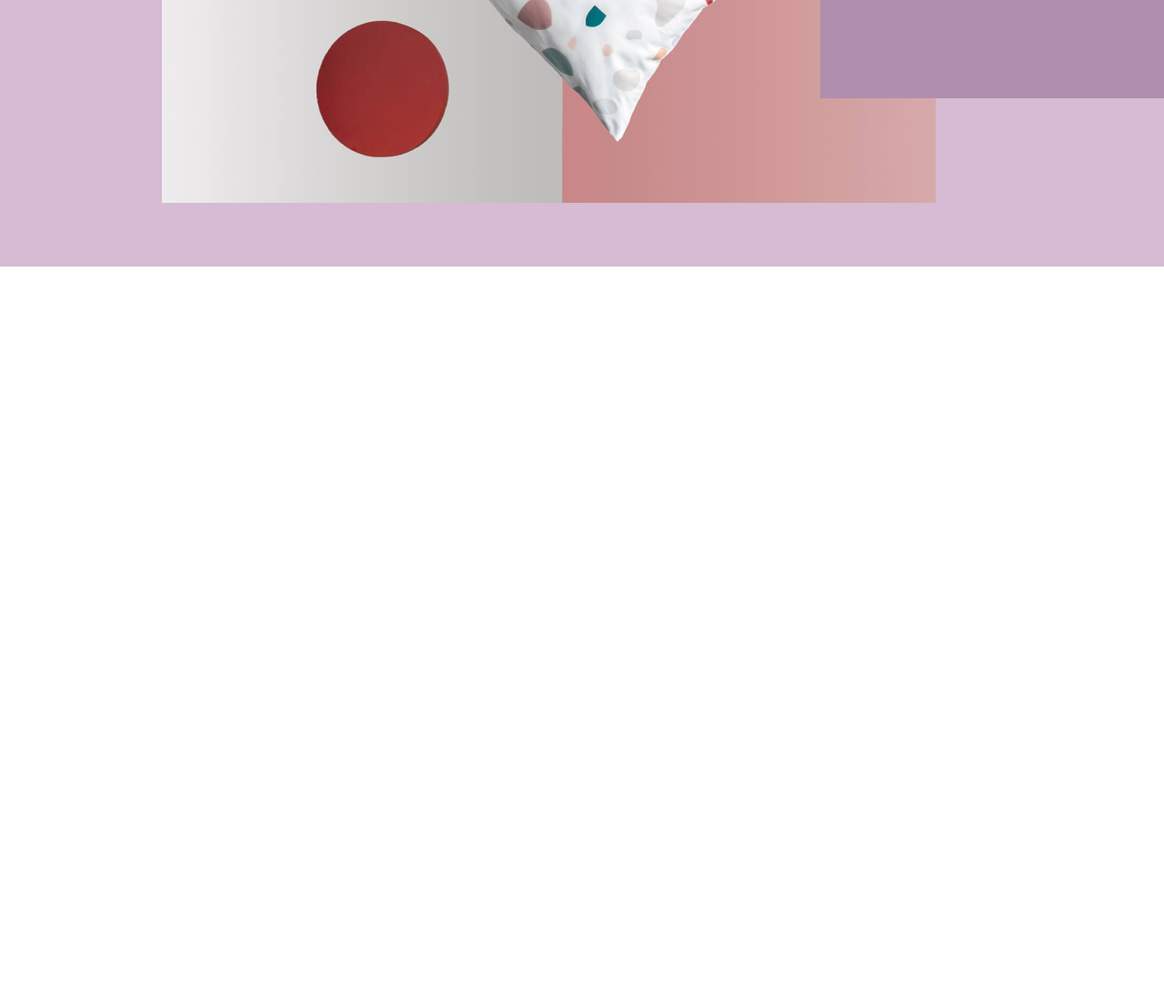
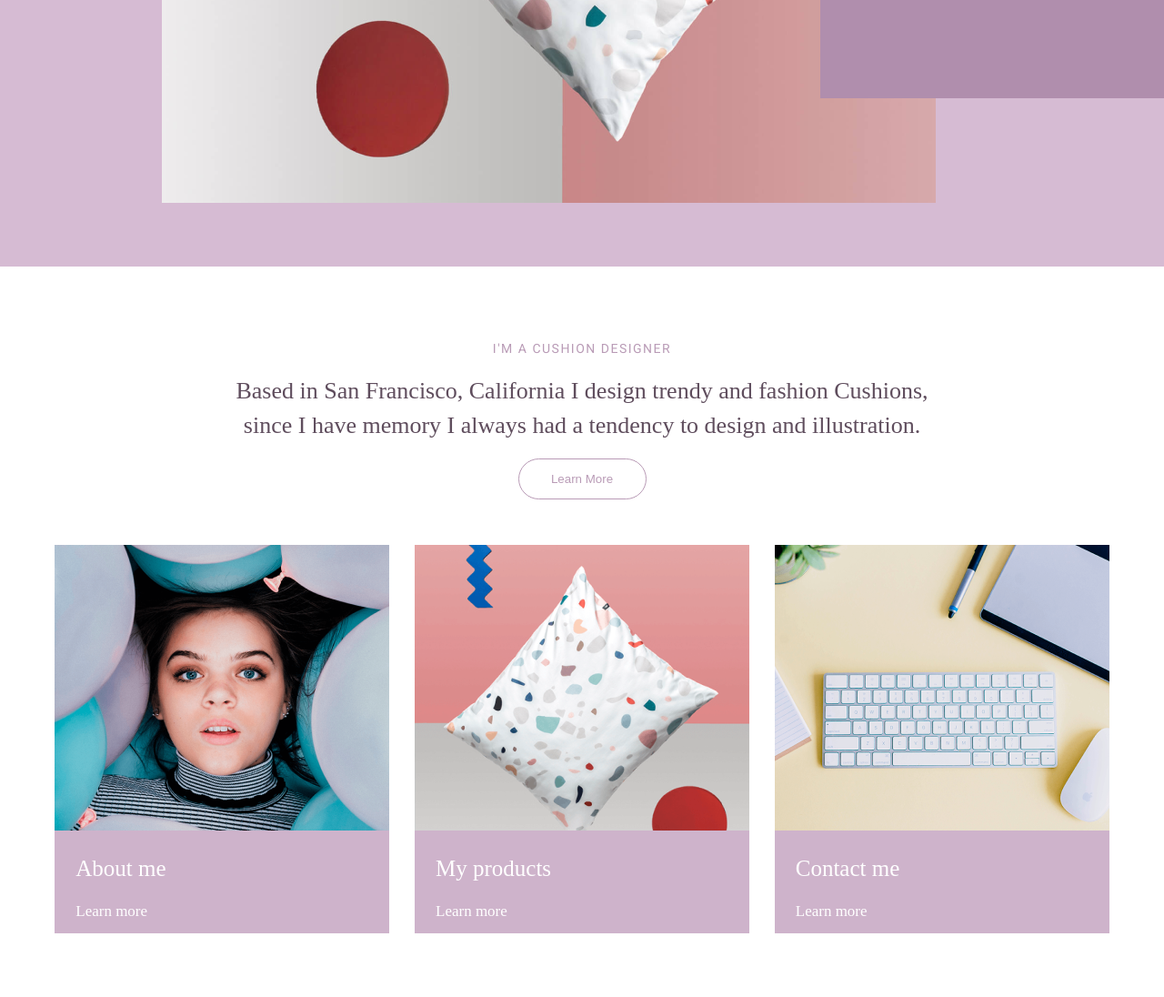
Before and after one commit to Suzxuo/Marela, a plain HTML site: page index.html in a window 1280 px wide. Shown: the part 640-1736 px from the top of the page at 91% size. Before the commit the page ends 933 px from the top, so only its background shows below. Drawn offline with Linux system fonts and the light colour scheme.

Commit message:
feat:catolog

```diff
--- a/index.html
+++ b/index.html
@@ -35,5 +35,29 @@
             </div>
         </div>
     </section>
+    <section class="catolog">
+        <div class="catolog_txt">
+            <h1>I'm a cushion designer</h1>
+            <p>Based in San Francisco, California I design trendy and fashion Cushions, <br> since I have memory I always had a tendency to design and illustration.</p>
+            <button type="submit">Learn More</button>
+        </div>
+        <div class="catolog_card">
+            <div class="ct-card1">
+                <img src="./media/card1.png" alt="">
+                <p>About me</p>
+                <a href="#">Learn more</a>
+            </div>
+            <div class="ct-card1">
+                <img src="./media/card2.png" alt="">
+                <p>My products</p>
+                <a href="#">Learn more</a>
+            </div>
+            <div class="ct-card1">
+                <img src="./media/card3.png" alt="">
+                <p>Contact me</p>
+                <a href="#">Learn more</a>
+            </div>
+        </div>
+    </section>
 </body>
 </html>
--- a/style.css
+++ b/style.css
@@ -37,6 +37,7 @@ body{
     width: 100%;
     background: linear-gradient(#C9ADC6 60%,#D6BBD3 40%);
     position: relative;
+    margin-bottom: 75px;
 }
 .vis-pic{
     background: url(./media/photo-visit.png);
@@ -93,3 +94,84 @@ body{
     text-decoration: none;
     border-bottom: 3px solid #FFFFFF;
 }
+.catolog{
+    width: 1265px;
+    margin: auto;
+}
+.catolog_txt{
+    display: flex;
+    flex-direction: column;
+    align-items: center;
+}
+.catolog h1{
+    font-family: 'Roboto';
+    font-style: normal;
+    font-weight: 400;
+    font-size: 14px;
+    line-height: 30px;
+    text-align: center;
+    letter-spacing: 1.5px;
+    text-transform: uppercase;
+    color: #B99BB6;
+    margin: 0;
+    margin-bottom: 13px;
+}
+.catolog p{
+    font-family: 'Cormorant Garamond';
+    font-style: normal;
+    font-weight: 400;
+    font-size: 26px;
+    line-height: 38px;
+    text-align: center;
+    color: #5F4D5D;
+    margin: 0;
+    margin-bottom: 17px;
+}
+.catolog button{
+    height: 45px;
+    width: 141px;
+    border-radius: 25px;
+    cursor: pointer;
+    background: transparent;
+    color: #B99BB6;
+    border: 1px solid #B99BB6;
+    margin: 0;
+    margin-bottom: 50px;
+}
+.catolog_card{
+    width: 1215px;
+    display: flex;
+    margin: auto;
+    justify-content: space-evenly;
+}
+.ct-card1{
+    height: 427px;
+    width: 368px;
+    background: #CEB3CB;
+    margin: 0;
+    margin-bottom: 70px;
+}
+.ct-card1 p{
+    font-family: 'Cormorant Garamond';
+    font-style: normal;
+    font-weight: 400;
+    font-size: 25px;
+    line-height: 30px;
+    padding-top: 23px;
+    padding-left: 23px;
+    text-align: left;
+    color: #FFFFFF;
+}
+.ct-card1 a{
+    font-family: 'Cormorant Garamond';
+    font-style: normal;
+    font-weight: 400;
+    font-size: 17px;
+    line-height: 30px;
+    padding-top: 59px;
+    padding-left: 23px;
+    text-align: left;
+    text-decoration: none;
+    margin: 0;
+    color: #FFFFFF;
+}
```
Also changed, not shown: media/card1.png (added), media/card2.png (added), media/card3.png (added).
